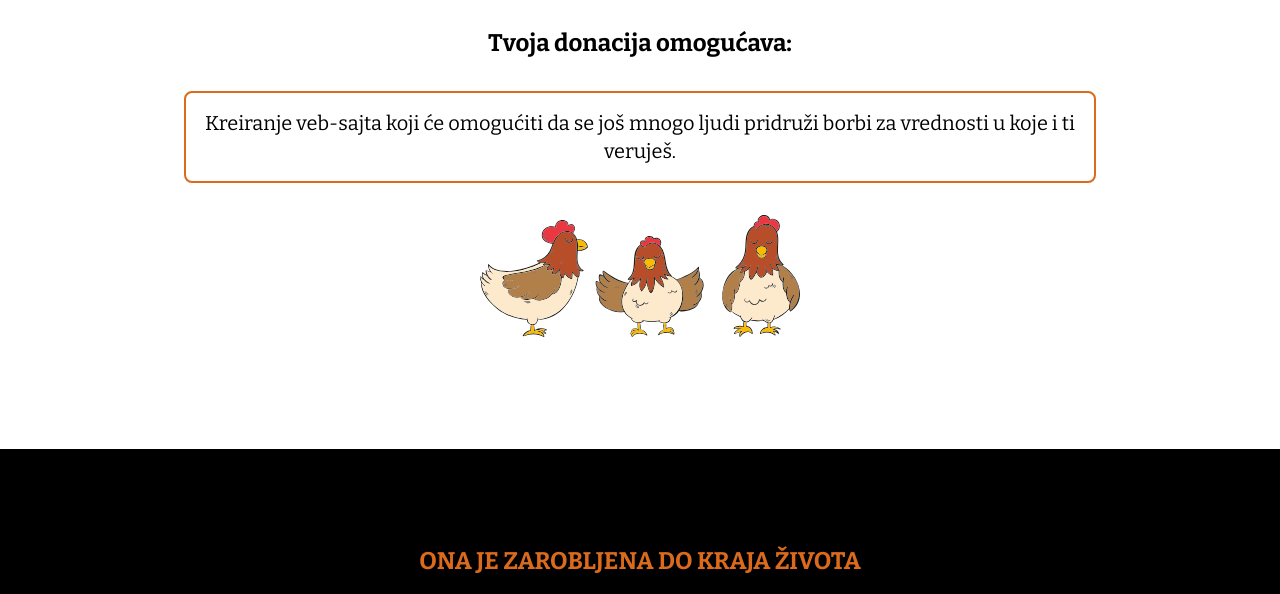
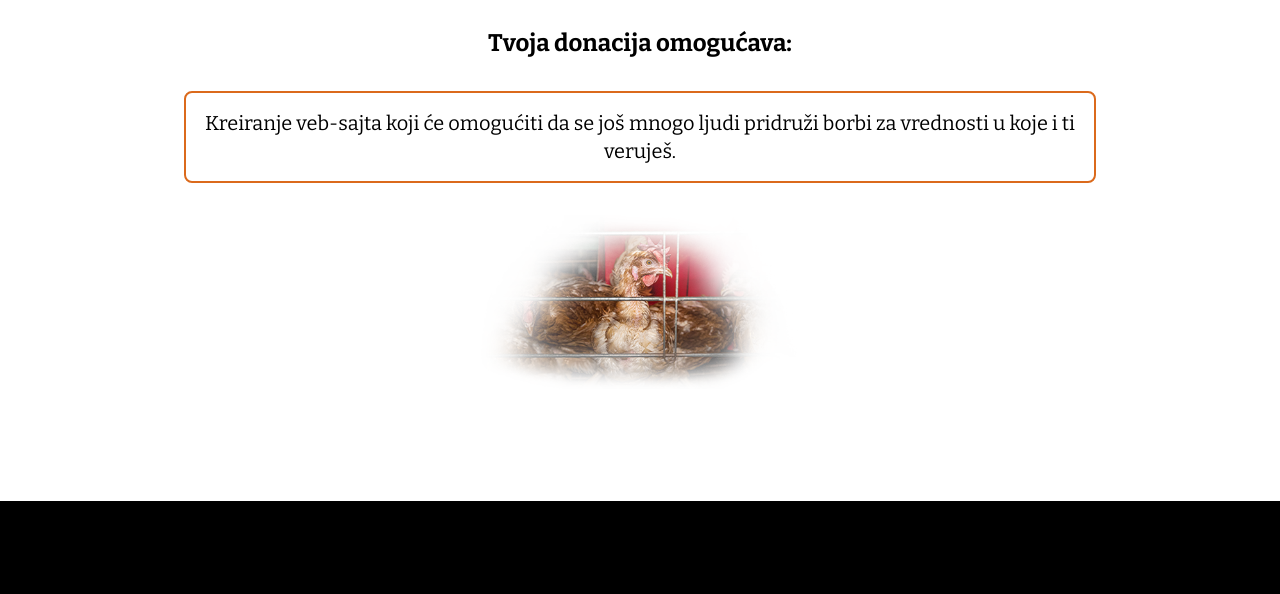
Before and after one commit to vege-zajednica/donation-page, a website: page index.html in a window 1280 px wide. Shown: the part 1593-2187 px from the top of the page. Drawn offline with nearby package versions, Linux system fonts and the light colour scheme; a script that the page names is missing.

Commit message:
fix: change the image incta

```diff
--- a/index.html
+++ b/index.html
@@ -91,16 +91,12 @@
             </p>
 
             <div id="cta" class="rounded-lg p-6 relative overflow-hidden">
-                <p class="text-base sm:text-lg md:text-2xl mb-12 sm:mb-8 px-2 font-bold text-center">Tvoja donacija omogućava:</p>
-                <p class="text-base sm:text-base md:text-xl mb-6 sm:mb-8 px-2 text-center border-2 border-primary-500 rounded-lg py-4">Kreiranje veb-sajta koji će omogućiti da se još mnogo ljudi pridruži borbi za vrednosti u koje i ti veruješ.</p>
+                    <p class="text-base sm:text-lg md:text-2xl mb-12 sm:mb-8 px-2 font-bold text-center">Tvoja donacija omogućava:</p>
+                    <p class="text-base sm:text-base md:text-xl mb-6 sm:mb-8 px-2 text-center border-2 border-primary-500 rounded-lg py-4">Kreiranje veb-sajta koji će omogućiti da se još mnogo ljudi pridruži borbi za vrednosti u koje i ti veruješ.</p>
                 <div class="w-32 sm:w-40 md:w-80 lg:w-80 overflow-hidden mb-4 sm:mb-6 mx-auto">
-                    <img src="./images/chicks.svg">
+                    <img src="./images/chick-in-suffering.png">
                 </div>
-                <!-- Chicken Runner Image -->
-<!--                <div class="chicken-runner">-->
-<!--                    <img src="./images/chick.png" alt="Running Chicken" class="chicken-img">-->
-<!--                </div>-->
-
+                <div></div>
             </div>
         </div>
     </section>
```
Also changed, not shown: css/styles.css, images/chick-in-suffering.png (added).
